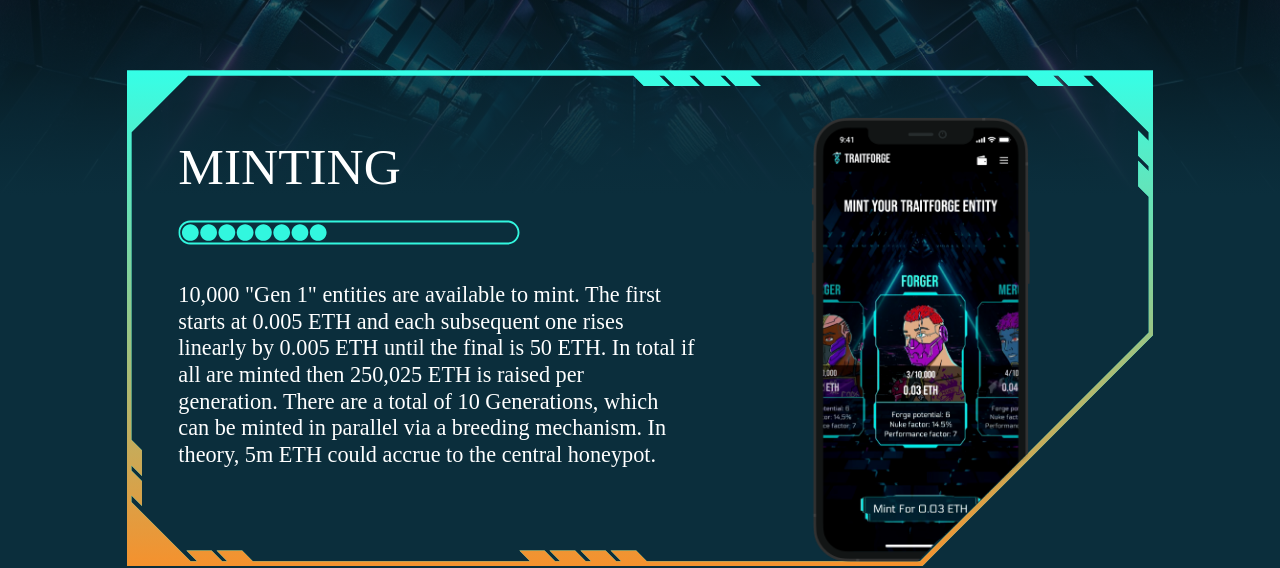
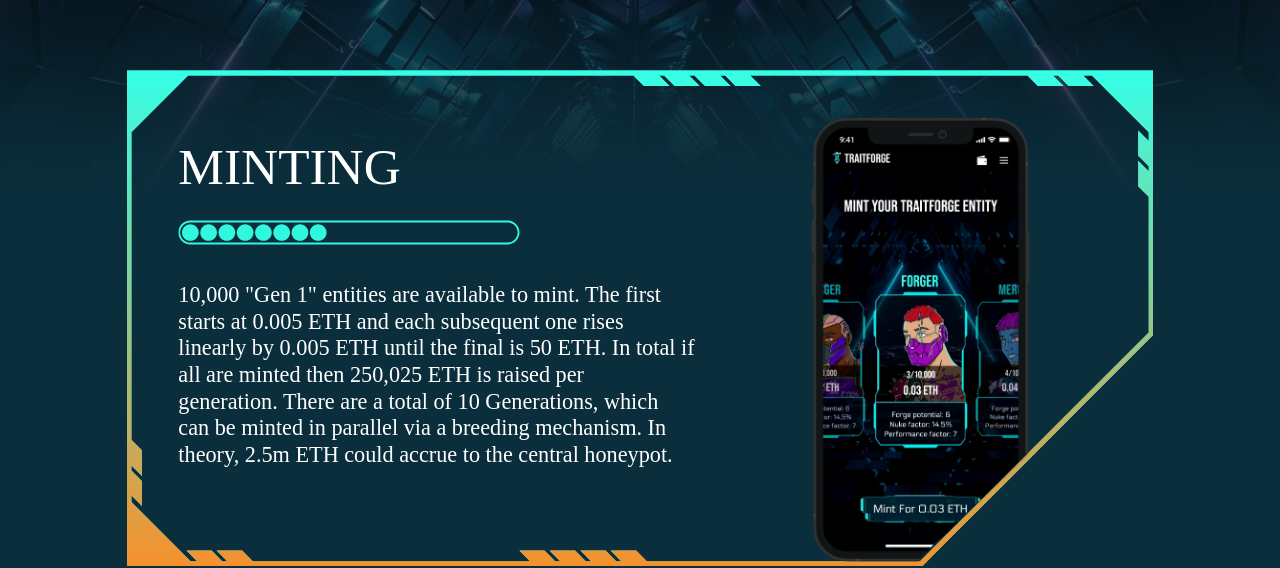
Before and after one commit to TraitForge/TraitForge.info, a Next.js app: page /gameplay in a window 1280 px wide. Shown: the part 254-822 px from the top of the page. Built offline with nearby package versions, Linux system fonts and the light colour scheme; a web font is replaced by a local one.

Commit message:
fixed math error

```diff
--- a/components/ui/GamePlay/index.tsx
+++ b/components/ui/GamePlay/index.tsx
@@ -77,7 +77,7 @@
           <tspan x="30" dy="1.2em">all are minted then 250,025 ETH is raised per</tspan>
           <tspan x="30" dy="1.2em">generation. There are a total of 10 Generations, which</tspan>
           <tspan x="30" dy="1.2em">can be minted in parallel via a breeding mechanism. In</tspan>
-          <tspan x="30" dy="1.2em">theory, 5m ETH could accrue to the central honeypot.</tspan>
+          <tspan x="30" dy="1.2em">theory, 2.5m ETH could accrue to the central honeypot.</tspan>
          </text>
          <image x="334" y="28" href="/images/homephone.png" width="260" height="260"/>
         </svg>
```
